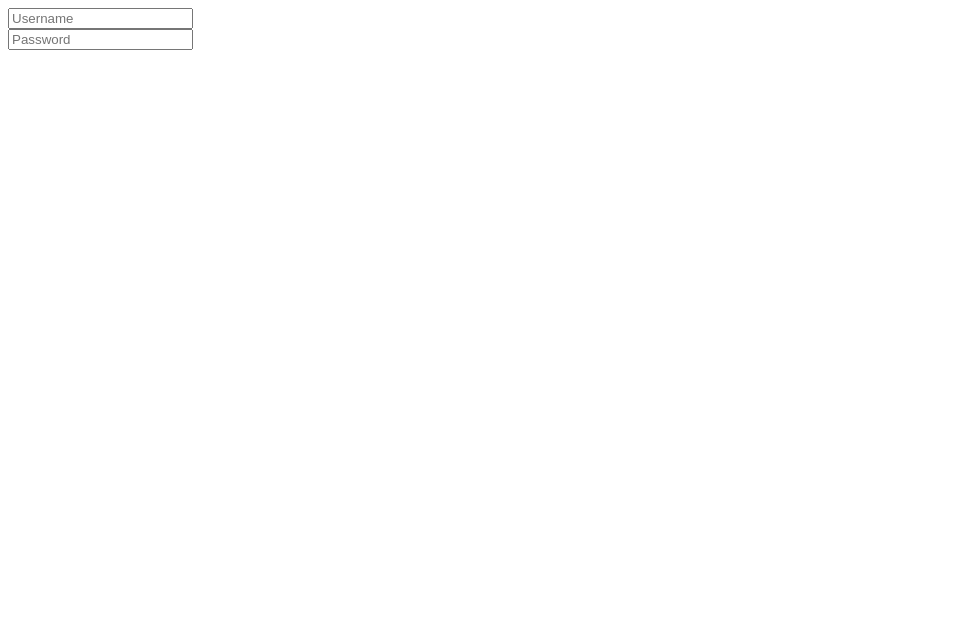
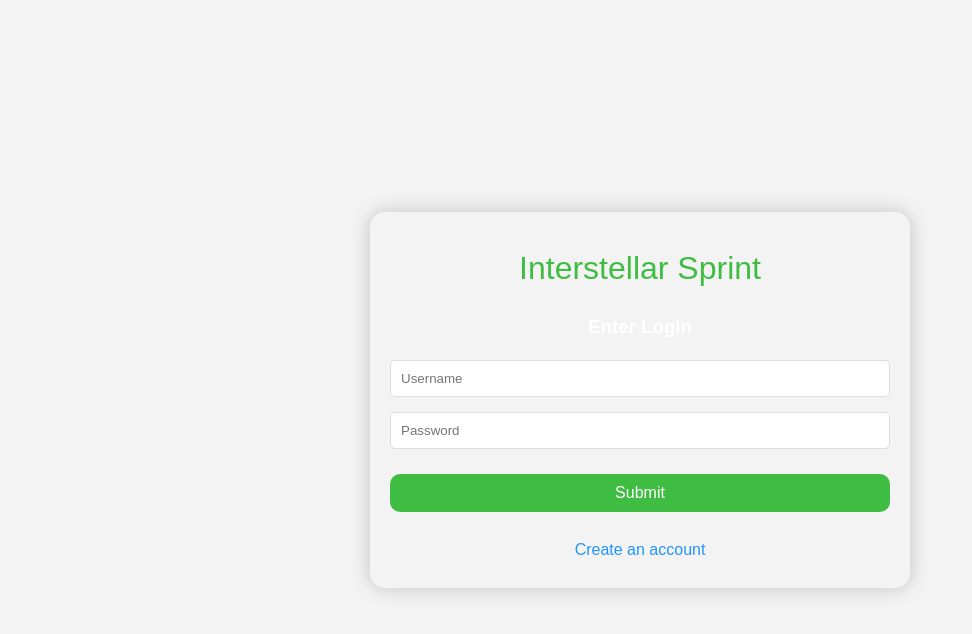
Before and after one commit to reidcook/cmsc447-sp2024-Ragamuffin, a website: page loginform.html in a window 1280 px wide. Shown: the whole page, without its empty margins (0-972 px from the left). Drawn offline with Linux system fonts and the light colour scheme; a web font is replaced by a local one.

Commit message:
Updating login screen appearance. added function to server.js to avoid potential errors.

```diff
--- a/loginform.html
+++ b/loginform.html
@@ -4,27 +4,104 @@
     <meta charset="UTF-8">
     <meta name="viewport" content="width= , initial-scale=1.0">
     <title>Document</title>
+    <style>
+        @import url('https://fonts.googleapis.com/css2?family=Bungee+Inline&display=swap');
 
+        body {
+            display: flex;
+            align-items: center;
+            justify-content: center;
+            font-family: sans-serif;
+            line-height: 1.5;
+            min-height: 100vh;
+            background: #f3f3f3;
+            flex-direction: column;
+            margin: 0;
+        }
+
+        .wrapper {
+            background-color: transparent;
+            border-radius: 15px;
+            box-shadow: 0 0 20px    rgba(0, 0, 0, 0.2);
+            padding: 10px 20px;
+            transition: transform 0.2s;
+            width: 500px;
+            text-align: center;
+        }
+
+        h1 {
+            font-family: "Bungee Inline", sans-serif;
+            font-weight: 400;
+            font-style: normal;
+            color: #3fbd43;
+        }
+
+        h3 {
+            color: white;
+        }
+
+        input {
+            display: block;
+            width: 100%;
+            margin-bottom: 15px;
+            padding: 10px;
+            box-sizing: border-box;
+            border: 1px solid #ddd;
+            border-radius: 5px;
+        }
+
+button {
+    padding: 10px;
+    border-radius: 10px;
+    margin-top: 10px;
+    margin-bottom: 10px;
+    border: none;
+    color: white;
+    cursor: pointer;
+    background-color: #3fbd43;
+    width: 100%;
+    font-size: 16px;
+}
+
+.btn {
+    display: flex;
+    justify-content: center;
+    align-items: center;
+}
+
+a {
+    color: #2194ff;
+    text-decoration: none;
+}
+    </style>
 </head>
 <body>
 
     <div class="wrapper">
+        <h1>Interstellar Sprint</h1>
+        <h3>Enter Login</h3>
         <form action="">
-            <div class="my-box">
+
             <input type="text"
+            id="username"
             placeholder= "Username" required>
+
+            <input type="password"
+            id="password"
+            placeholder="Password" required>
+
+            <div class="btn">
+                <button type="submit">
+                Submit
+                </button>
             </div>
+        </form>
+        <p>
+            <a href="#">
+            Create an account
+            </a>
+        </p>
+    </div>
 
-            <div class="my-box">
-                <input type="password"
-                placeholder="Password" required>
-            </div>
-
-        </div>
-
-
-
-
-    </form>
 </body>
 </html>
--- a/main.js
+++ b/main.js
@@ -6,8 +6,8 @@ const config = {
     dom: {
         createContainer: true
     },
-    parent: "game",
-    scene: [title, level1],
+    parent: "phaser-container",
+    scene: [login, title, level1],
     physics: {
         default: 'arcade',
         arcade: {
--- a/title.js
+++ b/title.js
@@ -6,15 +6,13 @@ class title extends Phaser.Scene
     }
     preload()
     {
-        this.load.html("login", "loginform.html");
         this.load.image('sky', 'assets/back.png');
     }
     create()
     {
         this.add.image(300,300,'sky');
-        this.add.text(220, 160, 'Interstellar Sprint', {fill: '#0f0'})
-        this.add.dom(310, 100).createFromCache("login");
-        const startButton = this.add.text(285, 210, 'Start', {fill: '#0f0'})
+        this.add.text(220, 160, 'Interstellar Sprint', { fill: '#0f0' });
+        const startButton = this.add.text(290, 210, 'Start', {fill: '#0f0'})
         startButton.setInteractive();
         startButton.on('pointerdown', () => { this.startGame() });
     }
```
Also changed, not shown: database/server.js (+7 -0 lines), index.html (+2 -1 lines), login.js (+44 -17 lines), 1 other file.
